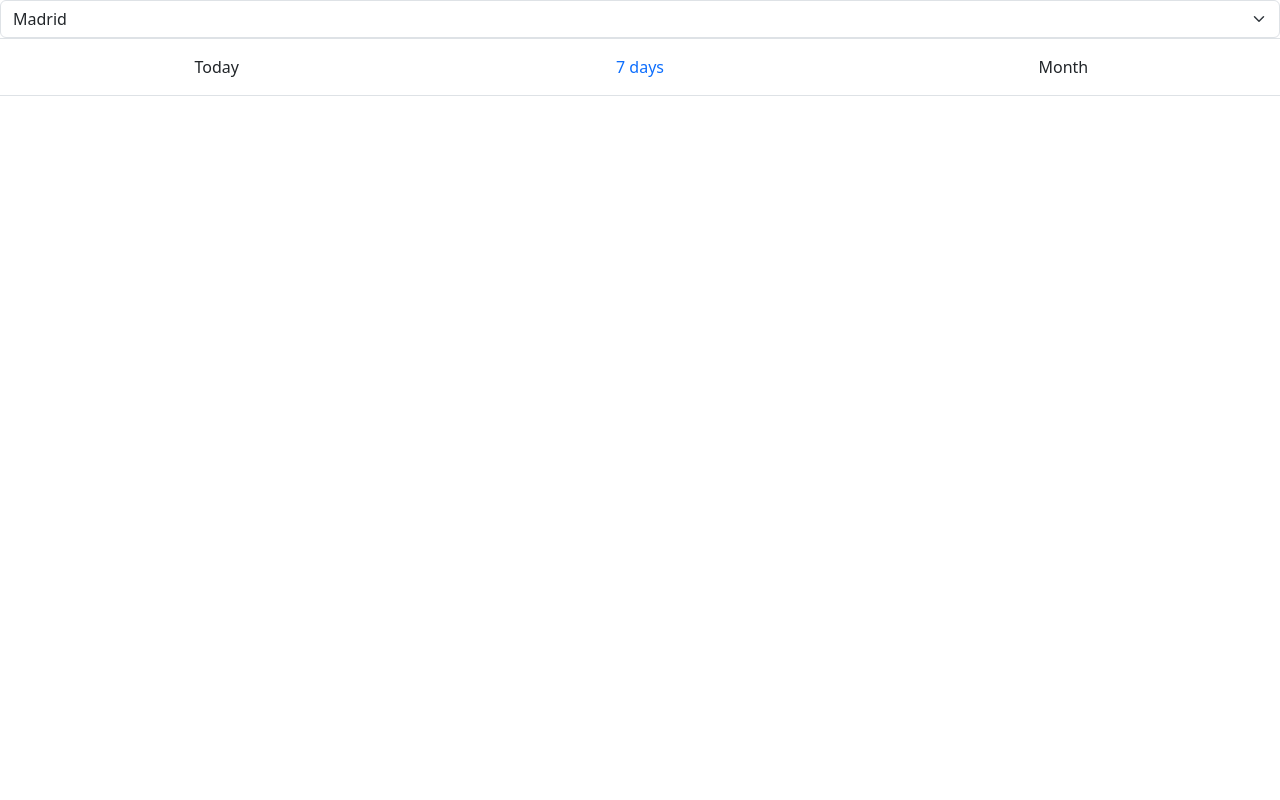
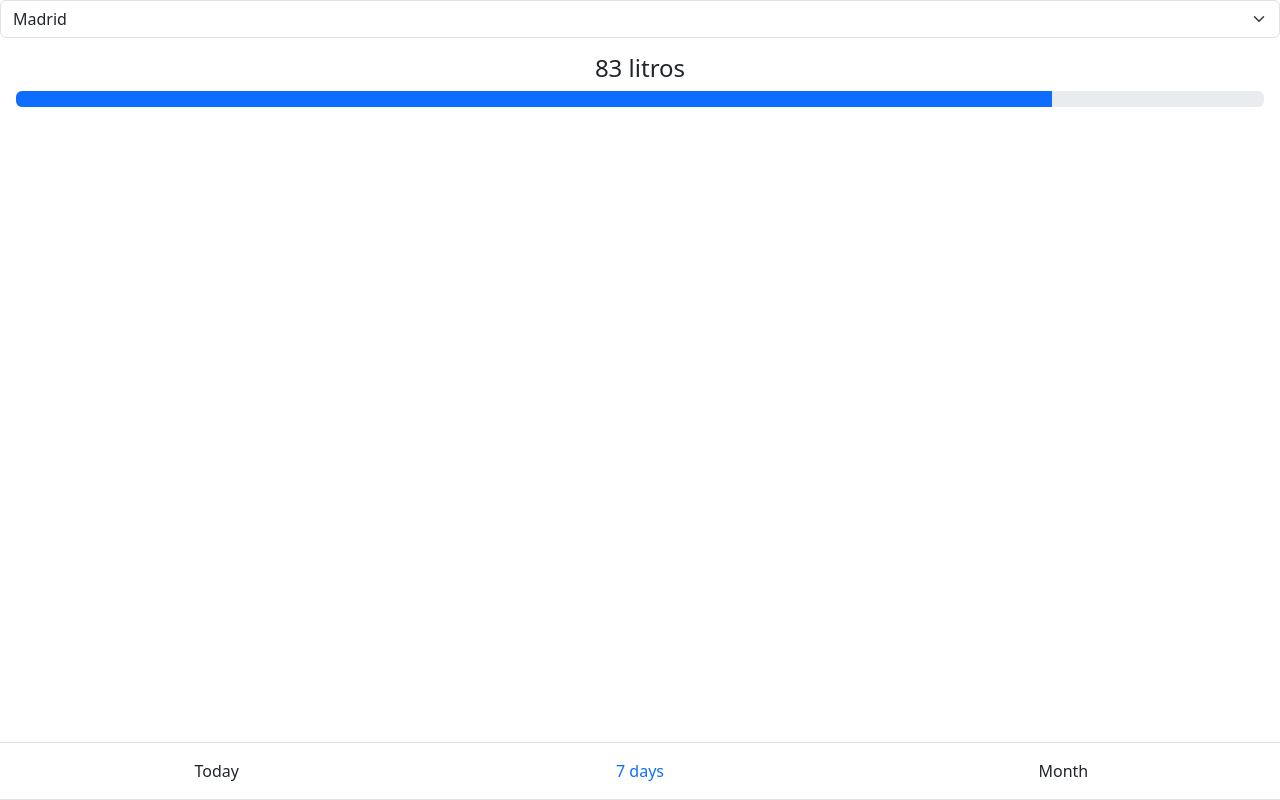
Before and after one commit to AlbertGPe/Pluviometer, a React (Create React App) app: page / in a window 1280 px wide. Both pictures are taken after a click on the element "7 days". Built offline with nearby package versions, Linux system fonts and the light colour scheme.

Commit message:
Pluviometer

```diff
--- a/src/components/DateSelector.jsx
+++ b/src/components/DateSelector.jsx
@@ -5,7 +5,7 @@ function DateSelector({ selectedDate, onDateChange }) {
   const options = ['Today', '7 days', 'Month']
 
   return (
-    <div className='row border p-3'>
+    <div className='row border p-3 fixed-bottom'>
       {options.map(option => (
         <div
           onClick={() => onDateChange(option)}
--- a/src/components/Pluviometer.jsx
+++ b/src/components/Pluviometer.jsx
@@ -1,13 +1,21 @@
-import React, { useState } from 'react'
+import React, { useEffect, useState } from 'react'
+import { fetchData } from "../services/fetch-data";
 import CitySelector from './CitySelector';
 import DateSelector from './DateSelector'
 import cities from './../data/cities.json'
+import RainGauge from './RainGauge';
 
 function Pluviometer() {
 
   const [city, setCity] = useState('Madrid');
   const [date, setDate] = useState('Today');
   const [litres, setLitres] = useState();
+
+  useEffect(() => {
+    setLitres(undefined);
+
+    fetchData(city, date).then((litres) => setLitres(litres));
+  }, [date, city])
 
   const handleChangeCity = (city) => {
     setCity(city)
@@ -20,6 +28,7 @@ function Pluviometer() {
   return (
     <div>
       <CitySelector cities={cities} selectedCity={city} onChangeCity={handleChangeCity} />
+      <RainGauge litres={litres}/>
       <DateSelector selectedDate={date} onDateChange={handleChangeDate} />
     </div>
   )
--- a/src/components/RainGauge.jsx
+++ b/src/components/RainGauge.jsx
@@ -1,6 +1,11 @@
 import React from 'react'
 
 function RainGauge({ litres }) {
+
+  if (litres === undefined) {
+    return <div className="p-3">Loading....</div>;
+  }
+
   return (
     <div className='p-3'>
       <h4 className='text-center'>{litres} litros</h4>
@@ -12,7 +17,7 @@ function RainGauge({ litres }) {
         aria-valuemin='0'
         aria-valuemax='100'
       >
-        <div className='progress-bar w-75'></div>
+        <div className='progress-bar' style={{ width: `${litres}%` }} ></div>
       </div>
     </div>
   )
```
